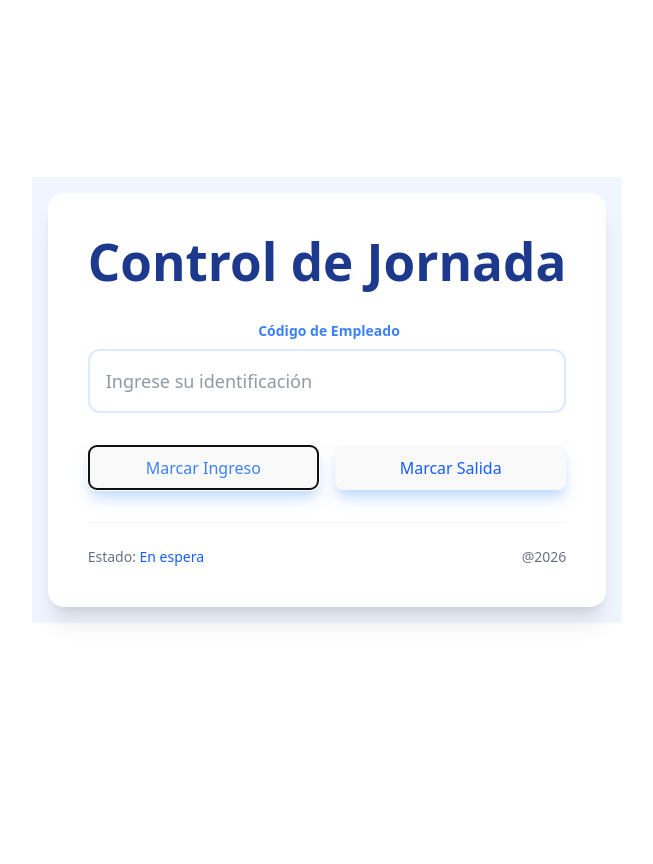
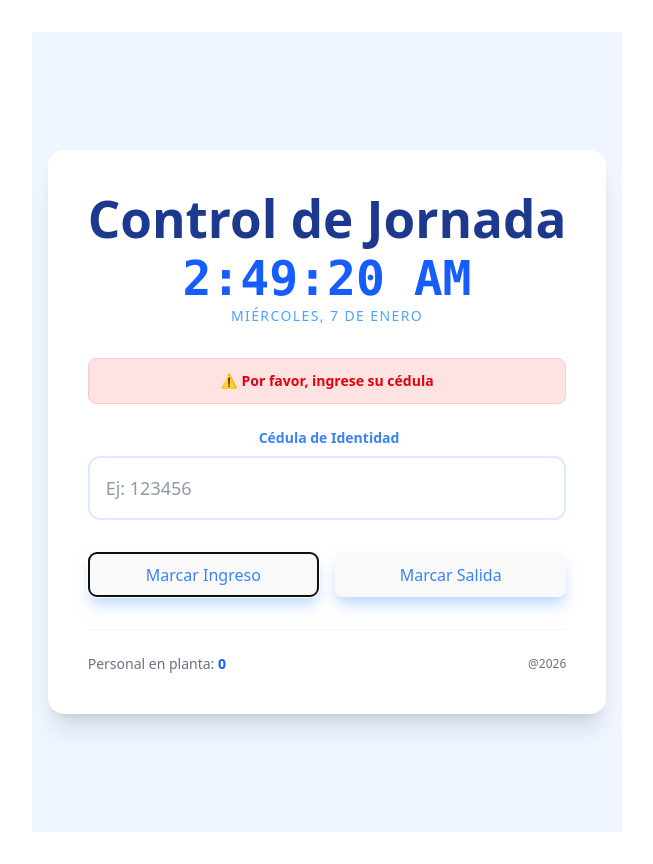
Before and after one commit to ramirezluisa503/HorarioLaboral, a React (Vite) app: page / in a window 1280 px wide. Both pictures are taken after a click on the button "Marcar Ingreso". Shown: the whole page, without its empty margins (313-966 px from the left). Before the commit the page ends 800 px from the top, so only its background shows below. Built offline with nearby package versions, Linux system fonts and the light colour scheme; the HTML template or start-up script is replaced by a standard one.

Commit message:
hora y estado de usuario

```diff
--- a/src/pages/HorarioLaboral.tsx
+++ b/src/pages/HorarioLaboral.tsx
@@ -1,31 +1,107 @@
-import React from 'react';
+import React, { useState, useEffect } from 'react';
 
 export function HorarioLaboral() {
+  const [horaActual, setHoraActual] = useState(new Date());
+  const [cedula, setCedula] = useState("");
+
+  const [usuariosActivos, setUsuariosActivos] = useState([]);
+
+
+  const [mensaje, setMensaje] = useState({ texto: "", tipo: "" });
+
+  useEffect(() => {
+    const timer = setInterval(() => setHoraActual(new Date()), 1000);
+    return () => clearInterval(timer);
+  }, []);
+
+  const mostrarMensaje = (texto, tipo) => {
+    setMensaje({ texto, tipo });
+
+    setTimeout(() => setMensaje({ texto: "", tipo: "" }), 3000);
+  };
+
+  const manejarIngreso = () => {
+    if (!cedula.trim()) return mostrarMensaje("Por favor, ingrese su cédula", "error");
+
+
+    if (usuariosActivos.includes(cedula)) {
+      mostrarMensaje("Esta cédula ya tiene un ingreso activo.", "error");
+    } else {
+
+      setUsuariosActivos([...usuariosActivos, cedula]);
+      mostrarMensaje("Ingreso registrado con éxito", "exito");
+      setCedula("");
+    }
+  };
+
+  const manejarSalida = () => {
+    if (!cedula.trim()) return mostrarMensaje("Por favor, ingrese su cédula", "error");
+
+
+    if (!usuariosActivos.includes(cedula)) {
+      mostrarMensaje("No se encontró un ingreso previo para esta cédula.", "error");
+    } else {
+
+      const nuevoArray = usuariosActivos.filter(item => item !== cedula);
+      setUsuariosActivos(nuevoArray);
+      mostrarMensaje("Salida registrada con éxito", "exito");
+      setCedula("");
+    }
+  };
+
   return (
-    <div className="h-auto w-auto bg-blue-50 flex flex-col items-center justify-center p-4">
+    <div className="min-h-screen w-full bg-blue-50 flex flex-col items-center justify-center p-4">
       <div className="bg-white p-6 md:p-10 rounded-2xl shadow-xl w-full max-w-sm md:max-w-2xl transition-all">
-        <h1 className="text-2xl md:text-xl font-extrabold text-blue-900 mb-8 text-center">
+
+        <h1 className="text-2xl md:text-3xl font-extrabold text-blue-900 mb-2 text-center">
           Control de Jornada
         </h1>
 
+        {/* Reloj */}
+        <div className="flex flex-col items-center mb-8">
+          <span className="text-4xl md:text-5xl font-mono font-bold text-blue-600">
+            {horaActual.toLocaleTimeString()}
+          </span>
+          <span className="text-sm text-blue-400 uppercase tracking-widest font-medium mt-1">
+            {horaActual.toLocaleDateString('es-ES', { weekday: 'long', day: 'numeric', month: 'long' })}
+          </span>
+        </div>
+
+        {/* Notificación visual */}
+        {mensaje.texto && (
+          <div className={`mb-6 p-3 rounded-lg text-center text-sm font-bold transition-all ${
+            mensaje.tipo === "error" ? "bg-red-100 text-red-600 border border-red-200" : "bg-green-100 text-green-600 border border-green-200"
+          }`}>
+            {mensaje.tipo === "error" ? "⚠️ " : "✅ "}{mensaje.texto}
+          </div>
+        )}
+
         <div className="flex flex-col gap-8">
           <div className="flex flex-col gap-2">
-            <label className="text-sm font-semibold text-[#3B82F6] ml-1 ">
-              Código de Empleado
+            <label className="text-sm font-semibold text-[#3B82F6] ml-1">
+              Cédula de Identidad
             </label>
             <input
               className="text-lg border-2 border-blue-100 rounded-xl p-4 outline-none focus:border-blue-400 focus:ring-4 focus:ring-blue-50 transition-all"
-              placeholder="Ingrese su identificación"
+              placeholder="Ej: 123456"
               type="text"
+              value={cedula}
+              onChange={(e) => setCedula(e.target.value)}
             />
           </div>
 
           <div className="grid grid-cols-1 md:grid-cols-2 gap-4">
-            <button className="bg-blue-600 hover:bg-blue-700 text-[#3B82F6] font-bold py-4 rounded-xl transition-all transform active:scale-95 shadow-lg shadow-blue-200">
+            <button
+              onClick={manejarIngreso}
+              className="bg-blue-600 hover:bg-blue-700 text-[#3B82F6] font-bold py-4 rounded-xl transition-all transform active:scale-95 shadow-lg shadow-blue-200"
+            >
               Marcar Ingreso
             </button>
 
-            <button className="bg-white border-2 border-blue-600 text-blue-600 hover:bg-blue-50 font-bold py-4 rounded-xl transition-all transform active:scale-95 shadow-lg shadow-blue-200">
+            <button
+              onClick={manejarSalida}
+              className="bg-white border-2 border-blue-600 text-[#3B82F6] hover:bg-blue-50 font-bold py-4 rounded-xl transition-all transform active:scale-95 shadow-lg shadow-blue-200"
+            >
               Marcar Salida
             </button>
           </div>
@@ -33,9 +109,9 @@ export function HorarioLaboral() {
 
         <div className="mt-8 pt-6 border-t border-gray-100 flex justify-between items-center text-sm text-gray-500">
           <span>
-            Estado: <span className="text-blue-600 font-medium">En espera</span>
+            Personal en planta: <span className="text-blue-600 font-bold">{usuariosActivos.length}</span>
           </span>
-          <span className="hidden md:block">@2026</span>
+          <span className="hidden md:block text-xs">@2026</span>
         </div>
       </div>
     </div>
```
